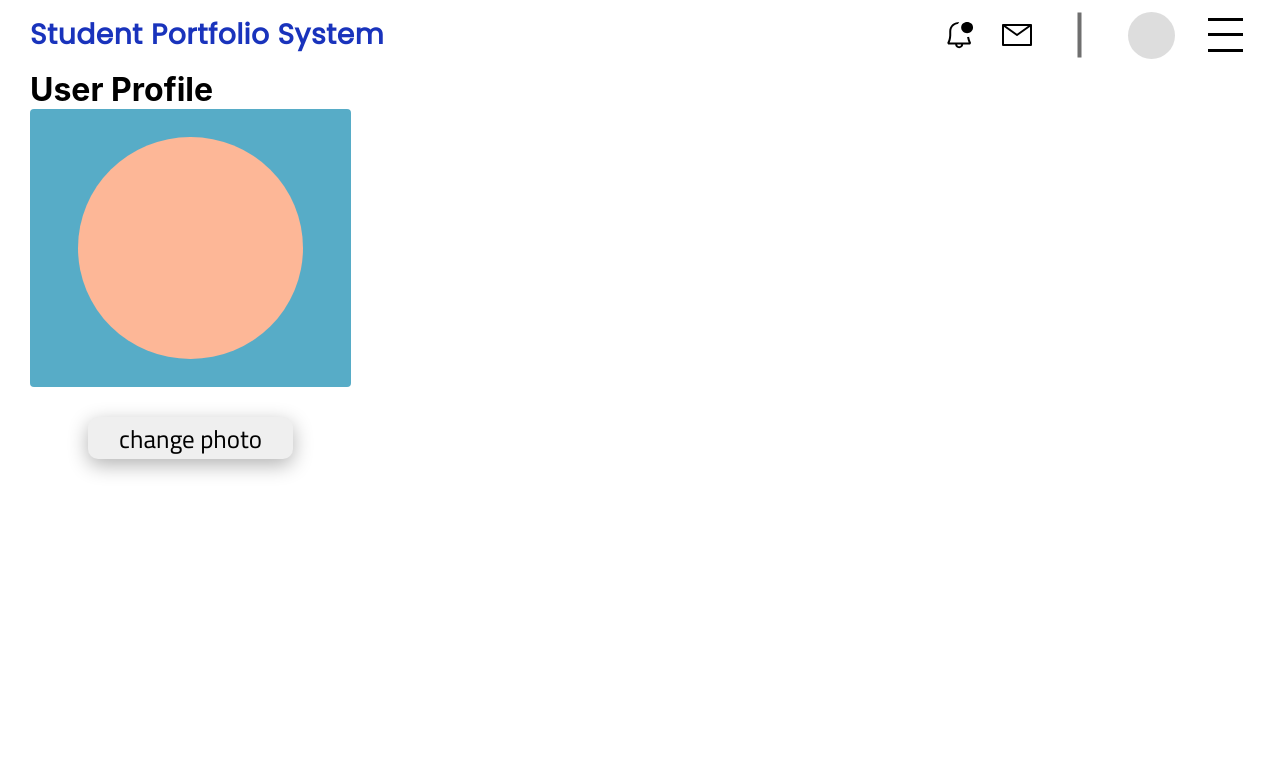
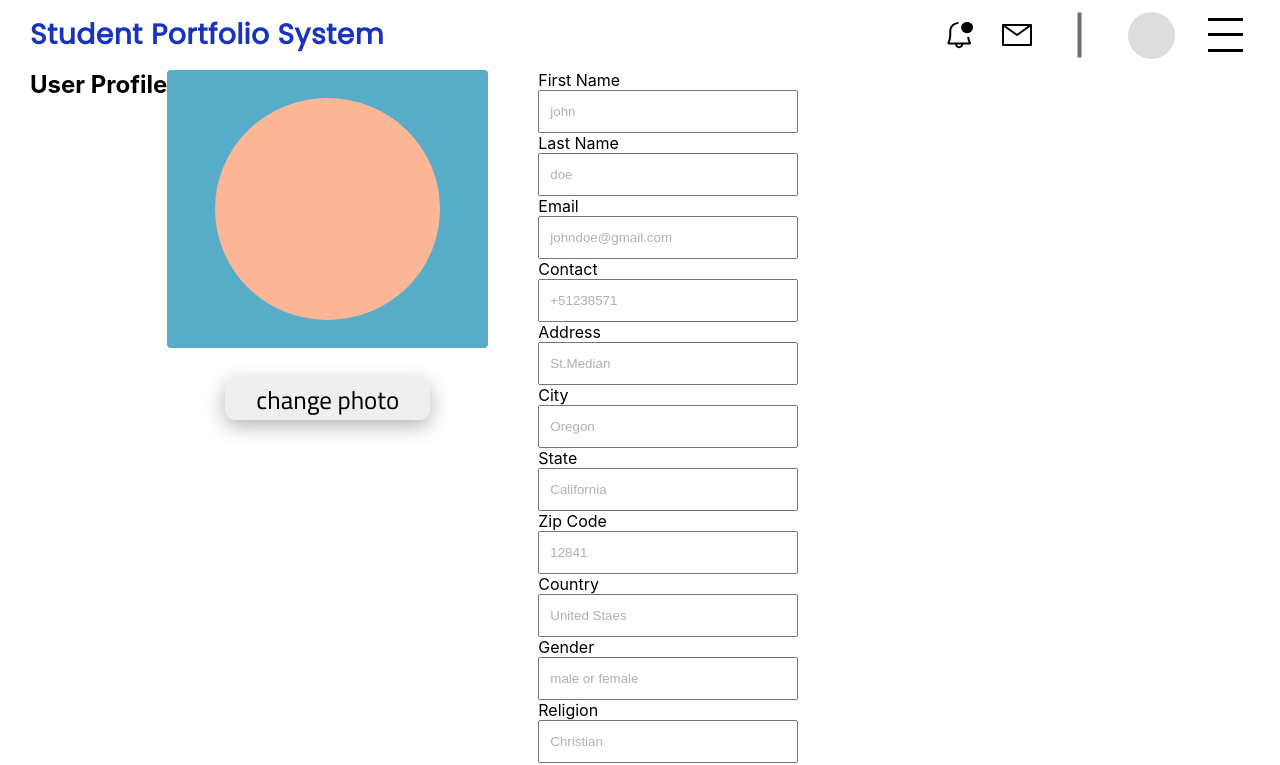
Before and after one commit to PrinceSP/sysPort, a React (Create React App) app: page /profile in a window 1280 px wide. Shown: the top 765 px of the page. Built offline with nearby package versions, Linux system fonts and the light colour scheme.

Commit message:
make input component

```diff
--- a/src/components/atoms/inputs/index.js
+++ b/src/components/atoms/inputs/index.js
@@ -4,12 +4,17 @@ const Inputs = ({title,holder,value,fontF,clr,size}) => {
       fontFamily:fontF,
       fontSize:size,
       color:clr
+    },
+    input:{
+      height:43,
+      width:260,
+      padding:'0 10px'
     }
   }
   return (
     <div>
       <p>{title}</p>
-      <input placeholder={holder} value={value}/>
+      <input style={style.input} placeholder={holder} value={value}/>
     </div>
   )
 }
--- a/src/pages/profile/index.css
+++ b/src/pages/profile/index.css
@@ -2,12 +2,14 @@
   display: flex;
   flex-direction: column;
   min-height:100vh;
+  width:100%;
 }
 
 .innerContainer{
   padding: 0 30px;
   height:80%;
   width:100%;
+  display: flex;
 }
 
 .outerPictureCont{
--- a/src/pages/profile/index.js
+++ b/src/pages/profile/index.js
@@ -1,4 +1,4 @@
-import {Header,WelcomeText,Buttons} from '../../components'
+import {Header,WelcomeText,Buttons,Inputs} from '../../components'
 import './index.css'
 
 const Profile = () => {
@@ -6,7 +6,7 @@ const Profile = () => {
     <div className='profiles'>
       <Header/>
       <div className='innerContainer'>
-        <h1>User Profile</h1>
+        <h2>User Profile</h2>
         <div className='outerPictureCont'>
           <div className="pictureContainer">
             <div className='profilePicture'/>
@@ -15,9 +15,20 @@ const Profile = () => {
         </div>
         <div>
           <form>
-            <div>
-
-            </div>
+              <Inputs title='First Name' holder='john' fontF='Cairo' clr='000'/>
+              <Inputs title='Last Name' holder='doe' fontF='Cairo' clr='000'/>
+              <Inputs title='Email' holder='johndoe@gmail.com' fontF='Cairo' clr='000'/>
+              <Inputs title='Contact' holder='+51238571' fontF='Cairo' clr='000'/>
+              <Inputs title='Address' holder='St.Median' fontF='Cairo' clr='000'/>
+              <Inputs title='City' holder='Oregon' fontF='Cairo' clr='000'/>
+              <Inputs title='State' holder='California' fontF='Cairo' clr='000'/>
+              <Inputs title='Zip Code' holder='12841' fontF='Cairo' clr='000'/>
+              <Inputs title='Country' holder='United Staes' fontF='Cairo' clr='000'/>
+              <Inputs title='Gender' holder='male or female' fontF='Cairo' clr='000'/>
+              <Inputs title='Religion' holder='Christian' fontF='Cairo' clr='000'/>
+              <Inputs title='Faculty' holder='+Economic and Bussiness' fontF='Cairo' clr='000'/>
+              <Inputs title='Major' holder='accounting' fontF='Cairo' clr='000'/>
+              <Inputs title='Password' holder='*******' fontF='Cairo' clr='000'/>
           </form>
         </div>
       </div>
```
